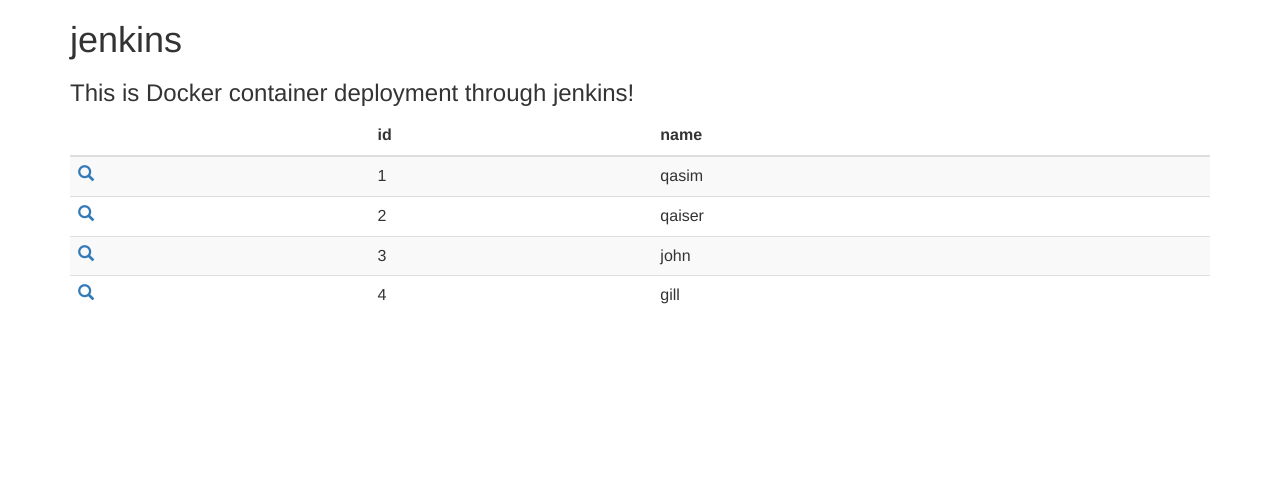
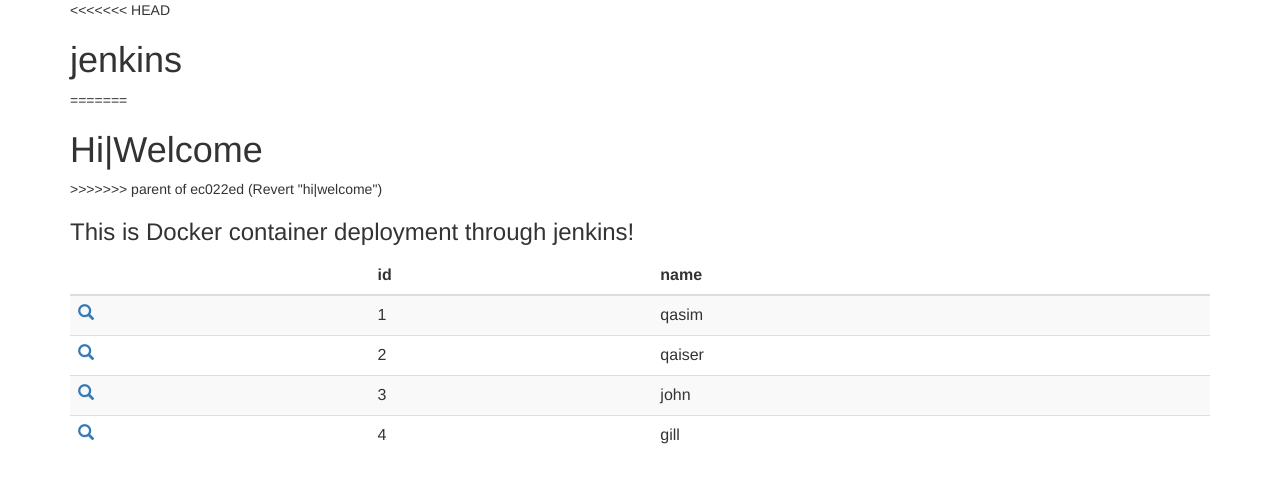
Before and after one commit to writingtoqasim/php-sql-docker, a PHP site: page / in a window 1280 px wide. Shown: the top 483 px of the page. Run offline with PHP 8.4, Linux system fonts and the light colour scheme; data comes from the database, SQL or seed files in the repository; data that the repository does not hold is empty.

Commit message:
Revert "Revert "hi|welcome""
This reverts commit ec022ed5f4bc8610a7aa0d33fd3f46caa299d93f.

```diff
--- a/www/index.php
+++ b/www/index.php
@@ -11,7 +11,11 @@
 </head>
 <body>
     <div class="container">
+<<<<<<< HEAD
     <?php echo "<h1>jenkins</h1>"; ?>
+=======
+    <?php echo "<h1>Hi|Welcome</h1>"; ?>
+>>>>>>> parent of ec022ed (Revert "hi|welcome")
 	<?php echo "<h3>This is Docker container deployment through jenkins!</h3>"; ?>
 
     <?php
```
